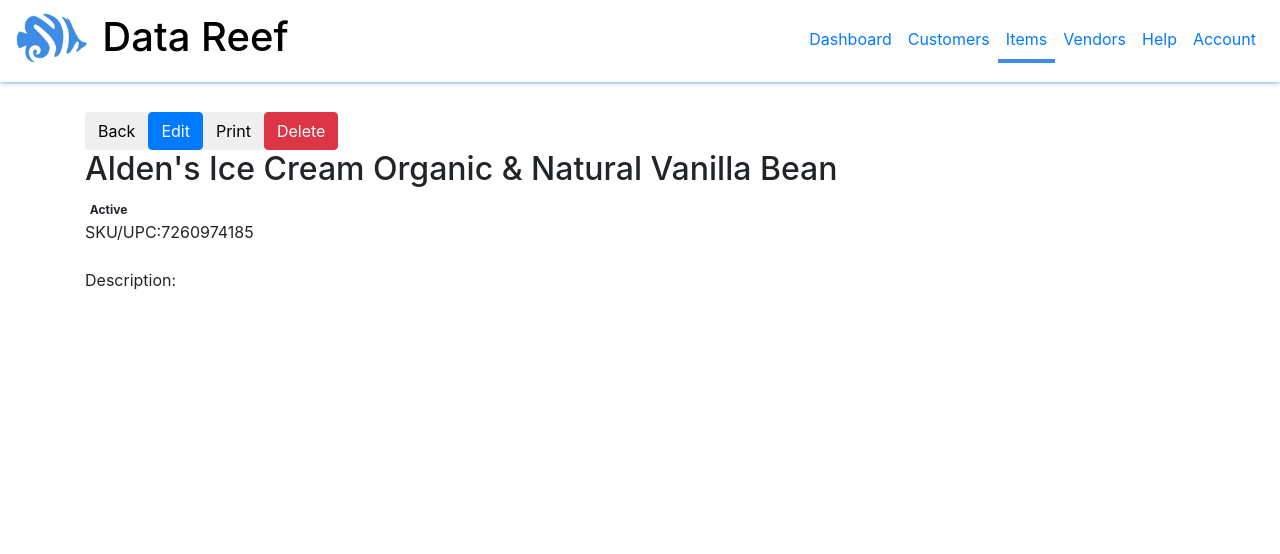
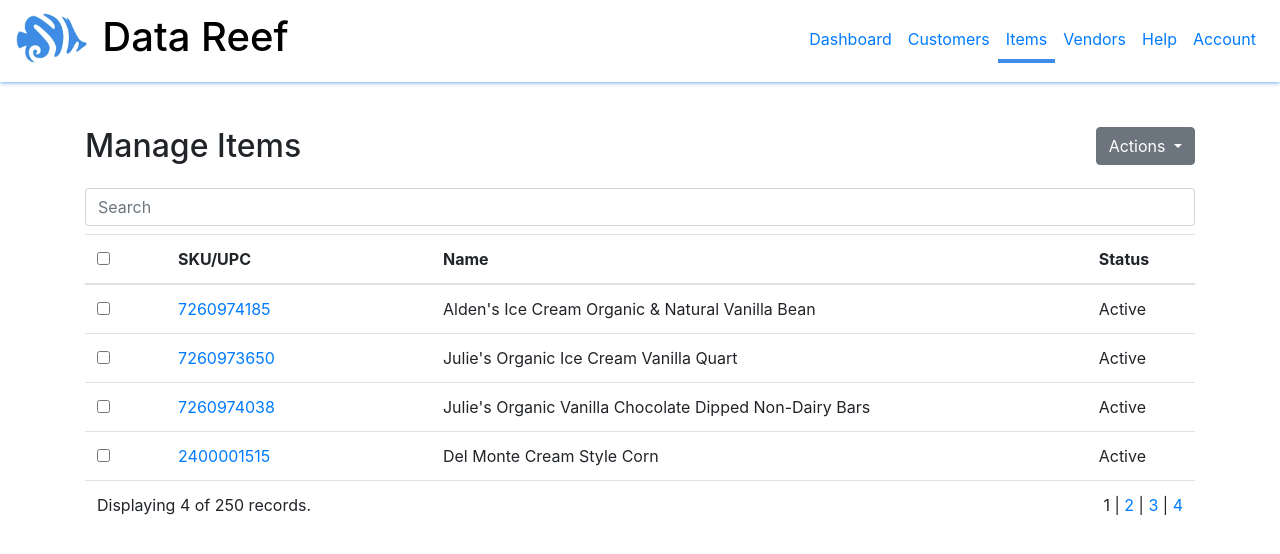
Before and after one commit to nicholasbarger/reef-web, an Angular app: page /items/new in a window 1280 px wide. Shown: the top 554 px of the page. Built offline with nearby package versions, Linux system fonts and the light colour scheme.

Commit message:
Fake scaffolding for item list page

```diff
--- a/src/app/app.module.ts
+++ b/src/app/app.module.ts
@@ -22,6 +22,7 @@
 const appRoutes: Routes = [
   { path: '', component: HomePageComponent },
   { path: 'items', component: ItemListPageComponent },
+  { path: 'items/new', component: ItemListPageComponent },
   { path: 'items/:id', component: ItemDetailPageComponent },
   { path: '**', component: NotFoundPageComponent }
 ];
--- a/src/app/components/action-menu/action-menu.component.html
+++ b/src/app/components/action-menu/action-menu.component.html
@@ -3,6 +3,6 @@
     Actions
   </button>
   <div class="dropdown-menu" aria-labelledby="action-menu">
-    <a class="dropdown-item" href="{{item.url}}" *ngFor="let item of list">{{item.label}}</a>
+    <a class="dropdown-item" routerLink="{{item.url}}" *ngFor="let item of list">{{item.label}}</a>
   </div>
 </div>
--- a/src/app/pages/item-list-page/item-list-page.component.html
+++ b/src/app/pages/item-list-page/item-list-page.component.html
@@ -3,7 +3,7 @@
   <app-action-menu [list]="actionMenuItems" class="float-right"></app-action-menu>
 </div>
 
-<form class="form">
+<form class="form mb-2">
   <input type="search" placeholder="Search" class="form-control " aria-label="Search">
 </form>
 
@@ -25,5 +25,13 @@
     </tr>
   </tbody>
   <tfoot>
+    <tr>
+      <td colspan="2">
+          <p>Displaying 4 of 250 records.</p>
+      </td>
+      <td colspan="2" class="text-right">
+        <p>1 | <a href="#">2</a> | <a href="#">3</a> | <a href="#">4</a></p>
+      </td>
+    </tr>
   </tfoot>
 </table>
--- a/src/app/pages/item-list-page/item-list-page.component.ts
+++ b/src/app/pages/item-list-page/item-list-page.component.ts
@@ -1,4 +1,5 @@
 import { Component, OnInit } from '@angular/core';
+import { Router, ActivatedRoute } from '@angular/router';
 
 import { ActionMenuItem } from '../../components/action-menu/action-menu-item';
 import { Item } from '../../item';
@@ -14,17 +15,24 @@
   public actionMenuItems: Array<ActionMenuItem>
   public items: Array<Item>;
 
-  constructor(private itemService: ItemService) { }
+  constructor(
+    private itemService: ItemService,
+    private route: ActivatedRoute,
+    private router: Router
+  ) { }
 
   ngOnInit() {
     this.actionMenuItems = [
-      new ActionMenuItem('New', '#'),
-      new ActionMenuItem('Export', '#'),
-      new ActionMenuItem('Print', '#'),
-      new ActionMenuItem('Delete', '#')
+      new ActionMenuItem('New', '/items/new'),
+      new ActionMenuItem('Edit', '/items/edit'),
+      new ActionMenuItem('Export', '/items/export'),
+      new ActionMenuItem('Print', '/items/print'),
+      new ActionMenuItem('Delete', '/items/delete')
     ];
 
     this.items = this.itemService.list();
+
+
   }
 
 }
```
